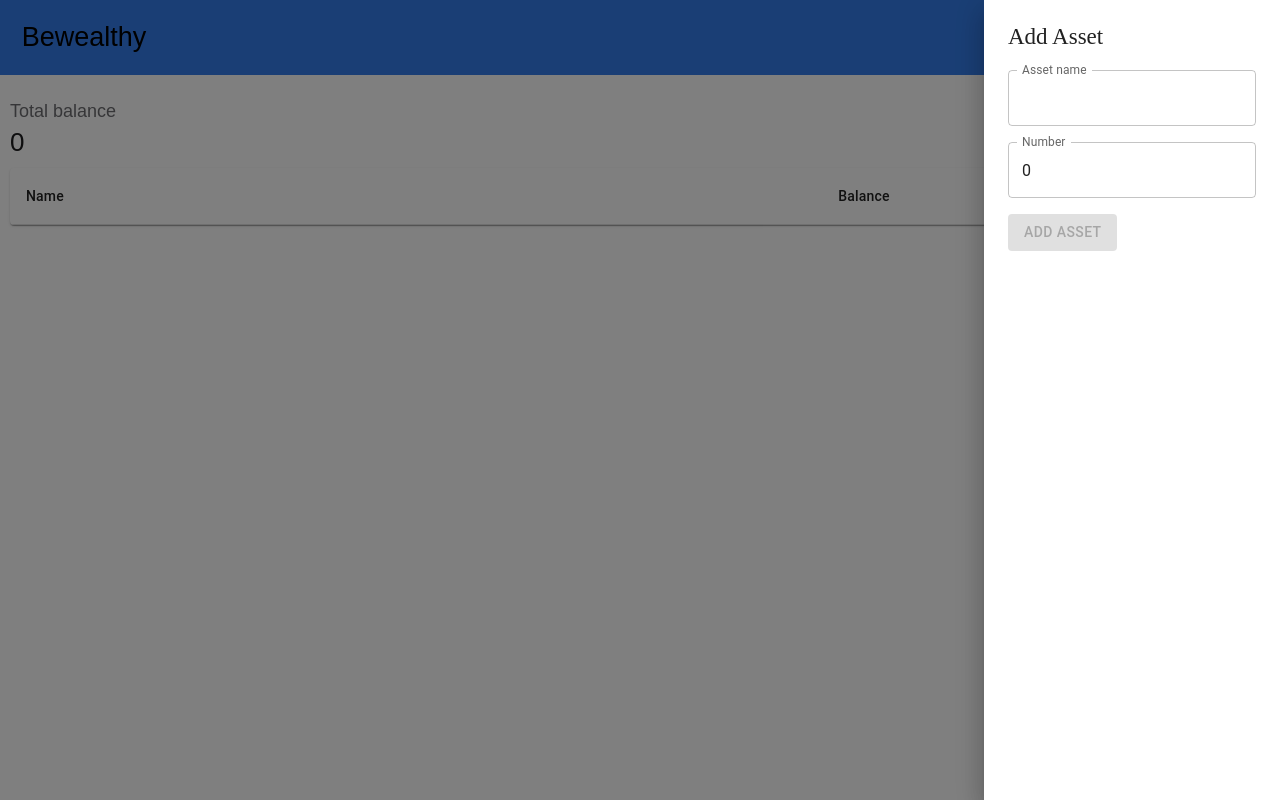
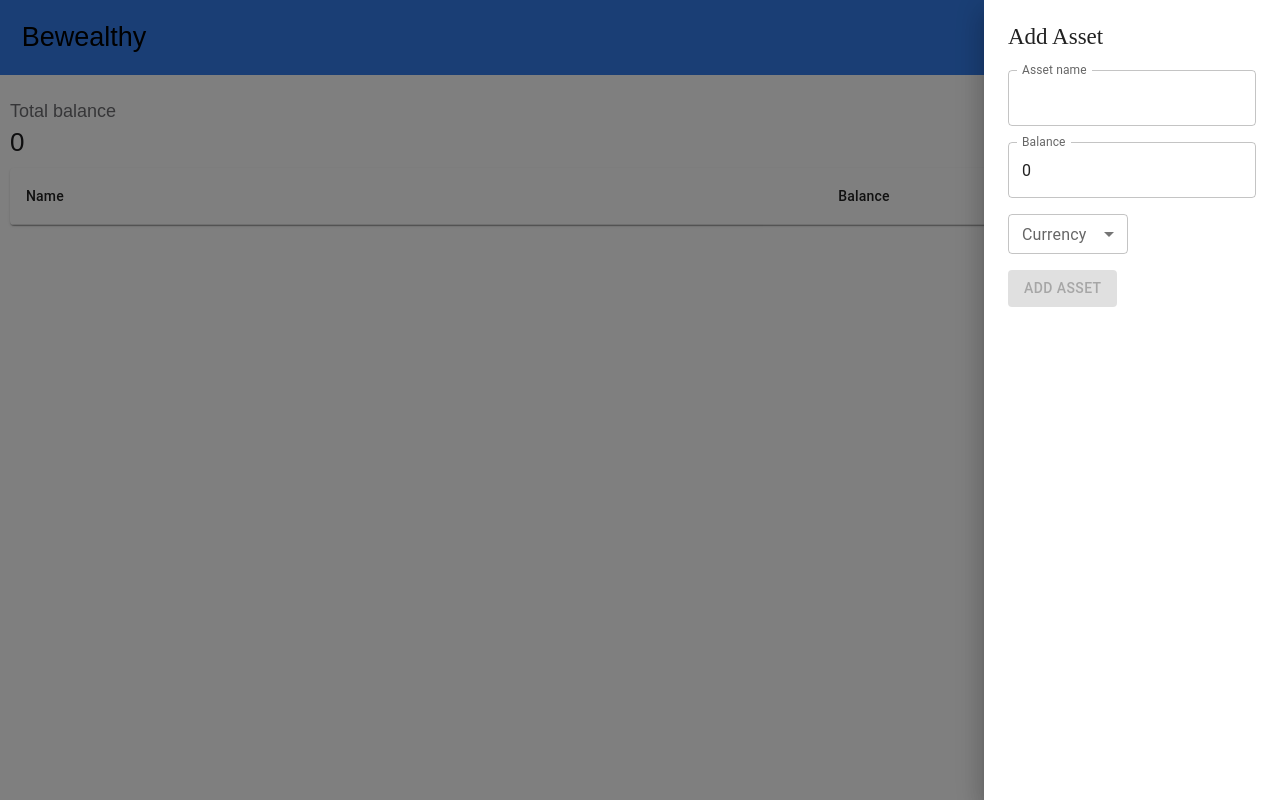
Before and after one commit to annchernivchan/bewealthy, a React (Vite) app: page / in a window 1280 px wide. Both pictures are taken after a click on the button "ADD ASSET". Built offline with nearby package versions, Linux system fonts and the light colour scheme.

Commit message:
BW-27: Add currency field to asset

```diff
--- a/src/components/Assets.tsx
+++ b/src/components/Assets.tsx
@@ -41,7 +41,9 @@ const Assets: React.FC<AssetsProps> = ({ assets, onDelete, onEdit }) => {
               <TableCell component="th" scope="row">
                 {asset.name}
               </TableCell>
-              <TableCell align="right">{asset.balance}</TableCell>
+              <TableCell align="right">
+                {asset.balance} {asset.currency}
+              </TableCell>
               <TableCell align="right">
                 <Button
                   variant="outlined"
--- a/src/components/Content.tsx
+++ b/src/components/Content.tsx
@@ -5,7 +5,12 @@ import TotalBalance from './TotalBalance.tsx';
 import Button from '@mui/material/Button';
 import CreateAssetDrawer from './CreateAssetDrawer.tsx';
 
-export type Asset = { name: string; balance: number; id: string };
+export type Asset = {
+  name: string;
+  balance: number;
+  currency: string;
+  id: string;
+};
 
 const ASSETS_KEY = 'assets';
 
@@ -28,7 +33,12 @@ const Content: React.FC = () => {
   const editAsset = (editedAsset: Asset) => {
     const editedAssets = assets.map(asset => {
       return asset.id === editedAsset.id
-        ? { id: asset.id, name: editedAsset.name, balance: editedAsset.balance }
+        ? {
+            id: asset.id,
+            name: editedAsset.name,
+            balance: editedAsset.balance,
+            currency: editedAsset.currency,
+          }
         : asset;
     });
     setAssets(editedAssets);
--- a/src/components/CreateAssetDrawer.tsx
+++ b/src/components/CreateAssetDrawer.tsx
@@ -4,6 +4,10 @@ import { useState } from 'react';
 import { Asset } from './Content';
 import Drawer from '@mui/material/Drawer';
 import Box from '@mui/material/Box';
+import FormControl from '@mui/material/FormControl';
+import InputLabel from '@mui/material/InputLabel';
+import MenuItem from '@mui/material/MenuItem';
+import Select from '@mui/material/Select';
 
 type AddAssetProps = {
   onAdd: (asset: Asset) => void;
@@ -18,6 +22,11 @@ const CreateAssetDrawer: React.FC<AddAssetProps> = ({
 }) => {
   const [assetName, setAssetName] = useState<string>('');
   const [assetBalance, setAssetBalance] = useState<number>(0);
+  const [assetCurrency, setAssetCurrency] = useState<string>('');
+
+  const isDisabled =
+    assetName === '' || assetBalance < 0 || assetCurrency === '';
+
   return (
     <Drawer anchor="right" open={isOpen} onClose={onClose}>
       <Box sx={{ padding: '24px' }} role="presentation">
@@ -38,7 +47,7 @@ const CreateAssetDrawer: React.FC<AddAssetProps> = ({
         <br />
         <TextField
           id="asset_balance"
-          label="Number"
+          label="Balance"
           type="number"
           style={{ marginBottom: '16px' }}
           value={assetBalance}
@@ -54,18 +63,37 @@ const CreateAssetDrawer: React.FC<AddAssetProps> = ({
           }}
         />
         <br />
+        <FormControl sx={{ minWidth: 120 }} size="small">
+          <InputLabel id="demo-select-small-label">Currency</InputLabel>
+          <Select
+            defaultValue={''}
+            labelId="demo-select-small-label"
+            id="demo-select-small"
+            label="Currency"
+            onChange={event => setAssetCurrency(event.target.value)}
+          >
+            <MenuItem value=""></MenuItem>
+            <MenuItem value="ГРН">ГРН</MenuItem>
+            <MenuItem value={'$'}>$</MenuItem>
+            <MenuItem value={'€'}>€</MenuItem>
+          </Select>
+        </FormControl>
+        <br />
         <Button
+          style={{ marginTop: 16 }}
           variant="contained"
           color="success"
-          disabled={assetName === '' || assetBalance < 0}
+          disabled={isDisabled}
           onClick={() => {
             onAdd({
               name: assetName,
               balance: assetBalance,
+              currency: assetCurrency,
               id: Math.random().toString(36).substring(2, 10),
             });
             setAssetName('');
             setAssetBalance(0);
+            setAssetCurrency('');
           }}
         >
           Add Asset
--- a/src/components/EditingAsset.tsx
+++ b/src/components/EditingAsset.tsx
@@ -4,7 +4,7 @@ import { Asset } from './Content';
 import { useState } from 'react';
 import DoneIcon from '@mui/icons-material/Done';
 import Drawer from '@mui/material/Drawer';
-import { Box } from '@mui/material';
+import { Box, FormControl, InputLabel, MenuItem, Select } from '@mui/material';
 import ConfirmationDialog from './ConfirmationDialog';
 
 type EditingAssetProps = {
@@ -22,6 +22,9 @@ const EditingAsset: React.FC<EditingAssetProps> = ({
 }) => {
   const [newAssetName, setNewAssetName] = useState<string>(asset.name);
   const [newAssetBalance, setNewAssetBalance] = useState<number>(asset.balance);
+  const [newAssetCurrency, setNewAssetCurrency] = useState<string>(
+    asset.currency,
+  );
   const [dialogOpen, setDialogOpen] = useState<boolean>(false);
 
   return (
@@ -33,6 +36,7 @@ const EditingAsset: React.FC<EditingAssetProps> = ({
           onClose();
           setNewAssetName(asset.name);
           setNewAssetBalance(asset.balance);
+          setNewAssetCurrency(asset.currency);
         }}
         onSave={() => {
           setDialogOpen(false);
@@ -40,6 +44,7 @@ const EditingAsset: React.FC<EditingAssetProps> = ({
             id: asset.id,
             name: newAssetName,
             balance: newAssetBalance,
+            currency: newAssetCurrency,
           });
         }}
       />
@@ -82,7 +87,23 @@ const EditingAsset: React.FC<EditingAssetProps> = ({
             }}
           />
           <br />
+          <FormControl sx={{ minWidth: 120 }} size="small">
+            <InputLabel id="currency-label">Currency</InputLabel>
+            <Select
+              defaultValue={asset.currency}
+              labelId="currency-label"
+              id="currency-select"
+              label="Currency"
+              onChange={event => setNewAssetCurrency(event.target.value)}
+            >
+              <MenuItem value="ГРН">ГРН</MenuItem>
+              <MenuItem value={'$'}>$</MenuItem>
+              <MenuItem value={'€'}>€</MenuItem>
+            </Select>
+          </FormControl>
+          <br />
           <Button
+            style={{ marginTop: 16 }}
             variant="contained"
             color="success"
             onClick={() => {
@@ -90,6 +111,7 @@ const EditingAsset: React.FC<EditingAssetProps> = ({
                 id: asset.id,
                 name: newAssetName,
                 balance: newAssetBalance,
+                currency: newAssetCurrency,
               });
             }}
           >
```
